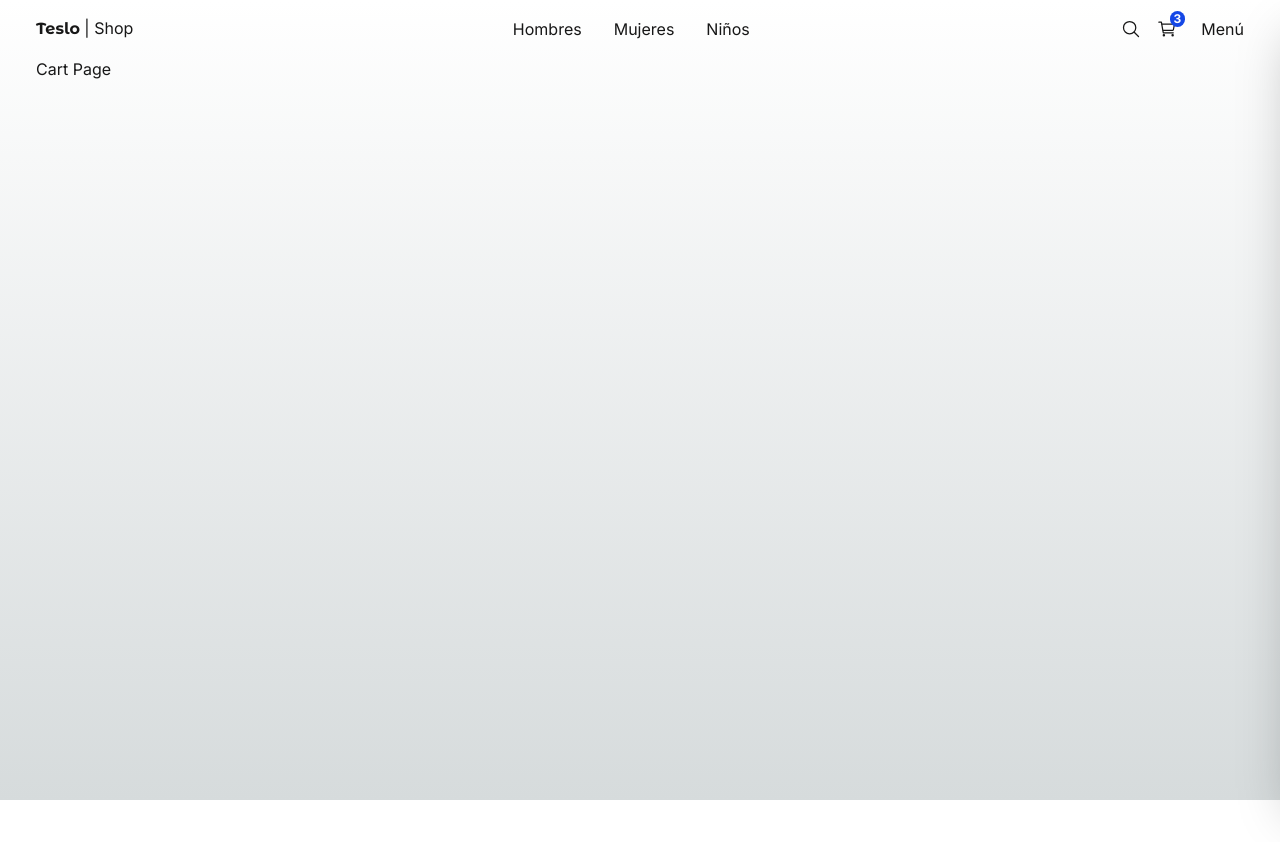
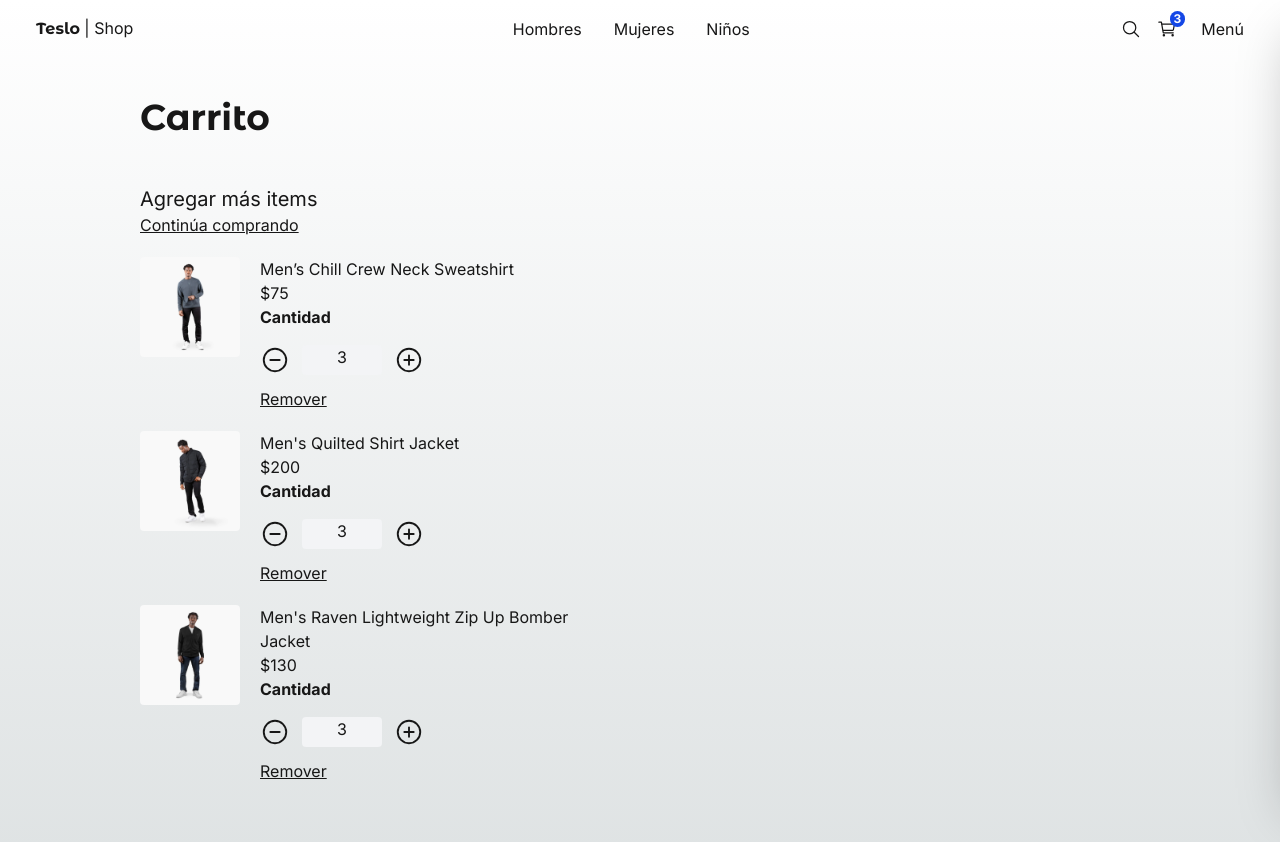
Before and after one commit to nca1478/teslo-shop-frontend, a Next.js app: page /cart in a window 1280 px wide. Shown: the top 842 px of the page. Before the commit the page ends 800 px from the top, so only its background shows below. Built offline with nearby package versions, Linux system fonts and the light colour scheme.

Commit message:
215. Pantalla carrito de compras

```diff
--- a/src/app/(shop)/cart/page.tsx
+++ b/src/app/(shop)/cart/page.tsx
@@ -1,7 +1,51 @@
+import Link from "next/link";
+import Image from "next/image";
+import { QuantitySelector, Title } from "@/components";
+import { initialData } from "@/seed/seed";
+
+const productsInCart = [initialData.products[0], initialData.products[1], initialData.products[2]];
+
 export default function CartPage() {
     return (
-        <div>
-            <h1>Cart Page</h1>
+        <div className="flex justify-center items-center mb-72 px-10 sm:px-0">
+            <div className="flex flex-col w-[1000px]">
+                <Title title="Carrito" />
+
+                <div className="grid grid-cols-1 sm:grid-cols-2 gap-10">
+                    {/* Carrito */}
+                    <div className="flex flex-col mt-5">
+                        <span className="text-xl">Agregar más items</span>
+                        <Link href="/" className="underline mb-5">
+                            Continúa comprando
+                        </Link>
+
+                        {/* Items */}
+                        {productsInCart.map((product) => (
+                            <div key={product.slug} className="flex mb-5">
+                                <Image
+                                    src={`/products/${product.images[0]}`}
+                                    width={100}
+                                    height={100}
+                                    style={{
+                                        width: "100px",
+                                        height: "100px",
+                                    }}
+                                    alt={product.title}
+                                    className="mr-5 rounded"
+                                />
+
+                                <div>
+                                    <p>{product.title}</p>
+                                    <p>${product.price}</p>
+                                    <QuantitySelector quantity={3} />
+
+                                    <button className="underline mt-3">Remover</button>
+                                </div>
+                            </div>
+                        ))}
+                    </div>
+                </div>
+            </div>
         </div>
     );
 }
```
